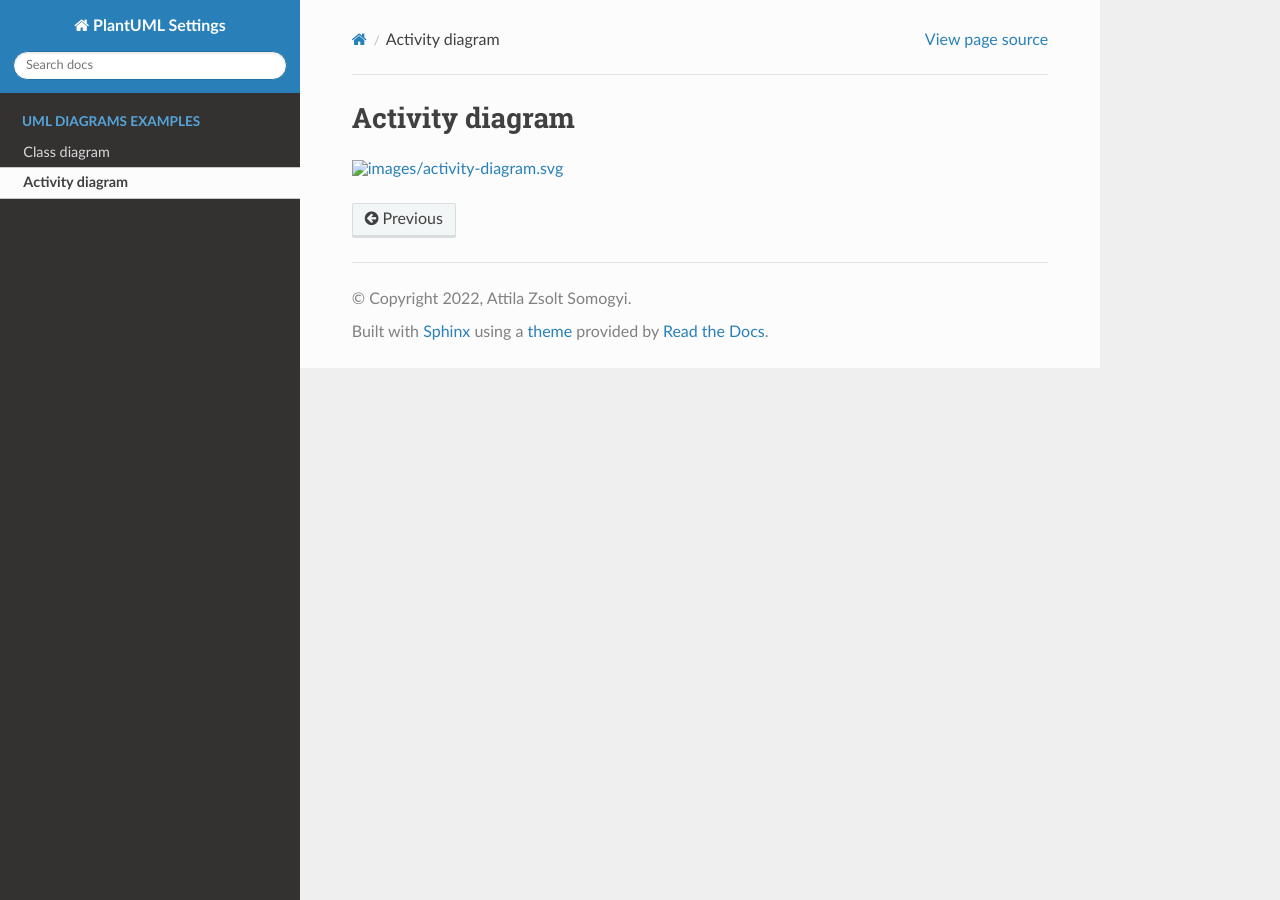
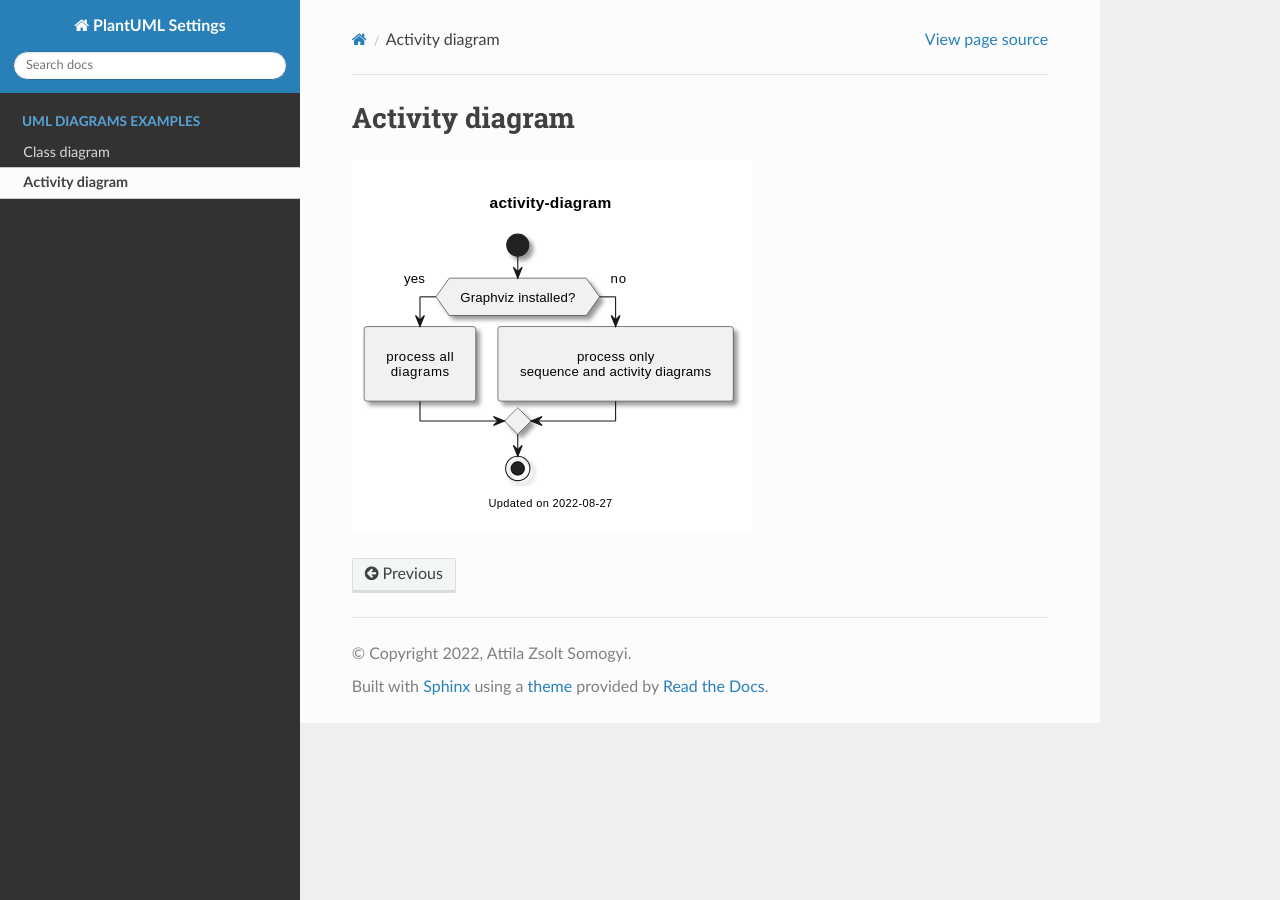
Before and after one commit to attilasomogyi/plantuml-settings, a Sphinx documentation site: the page built from docs/source/activity-diagram.rst, in a window 1280 px wide. Built offline with Sphinx 7.4.7 and the Read the Docs theme 2.0.0, drawn with Linux system fonts in a browser that asks for light colours.

Commit message:
docs: fix images url

```diff
--- a/docs/source/activity-diagram.rst
+++ b/docs/source/activity-diagram.rst
@@ -1,5 +1,5 @@
 Activity diagram
 ================
 
-.. image:: images/activity-diagram.svg
+.. image:: _static/images/activity-diagram.svg
    :width: 400
--- a/docs/source/class-diagram.rst
+++ b/docs/source/class-diagram.rst
@@ -1,5 +1,5 @@
 Class diagram
 ================
 
-.. image:: images/class-diagram.svg
+.. image:: _static/images/class-diagram.svg
    :width: 400
--- a/docs/source/index.rst
+++ b/docs/source/index.rst
@@ -9,7 +9,6 @@ Contents
 --------
 
 .. toctree::
-   :hidden:
    :maxdepth: 1
    :caption: UML Diagrams Examples
 
```
